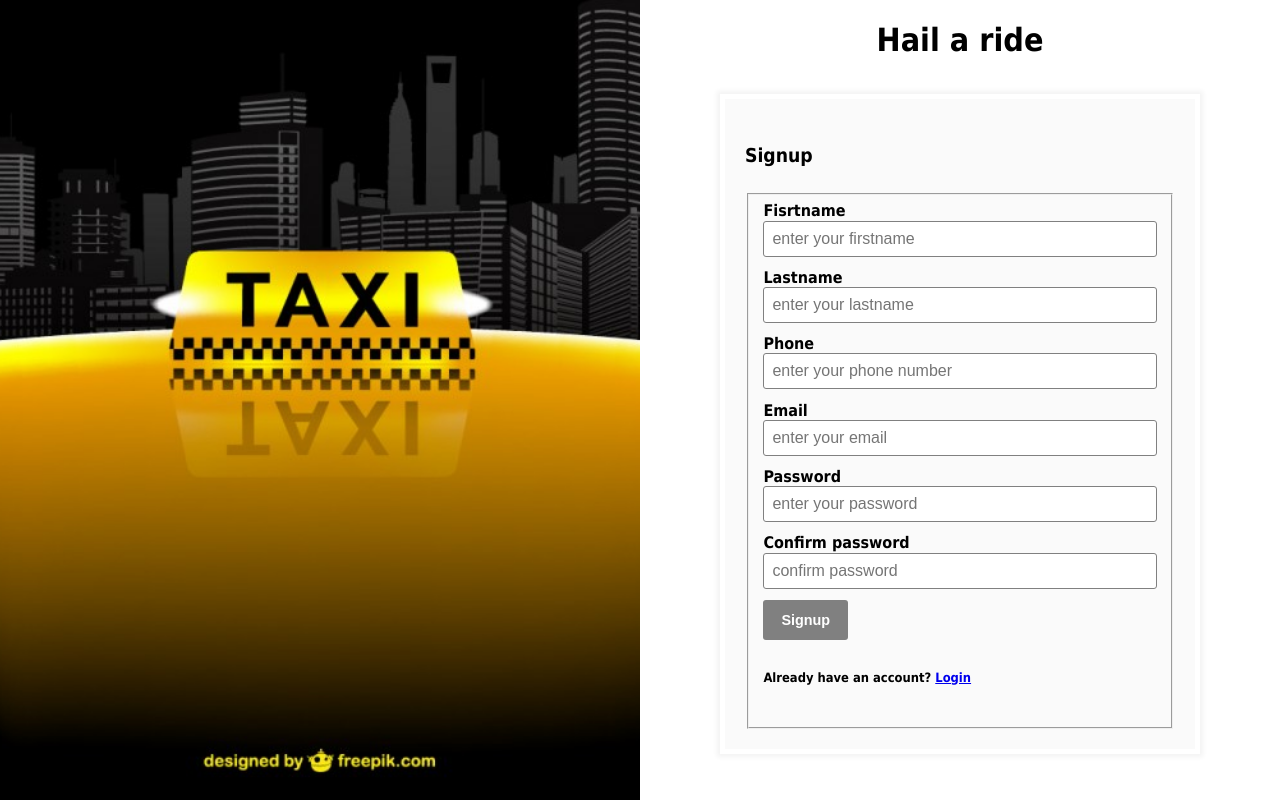
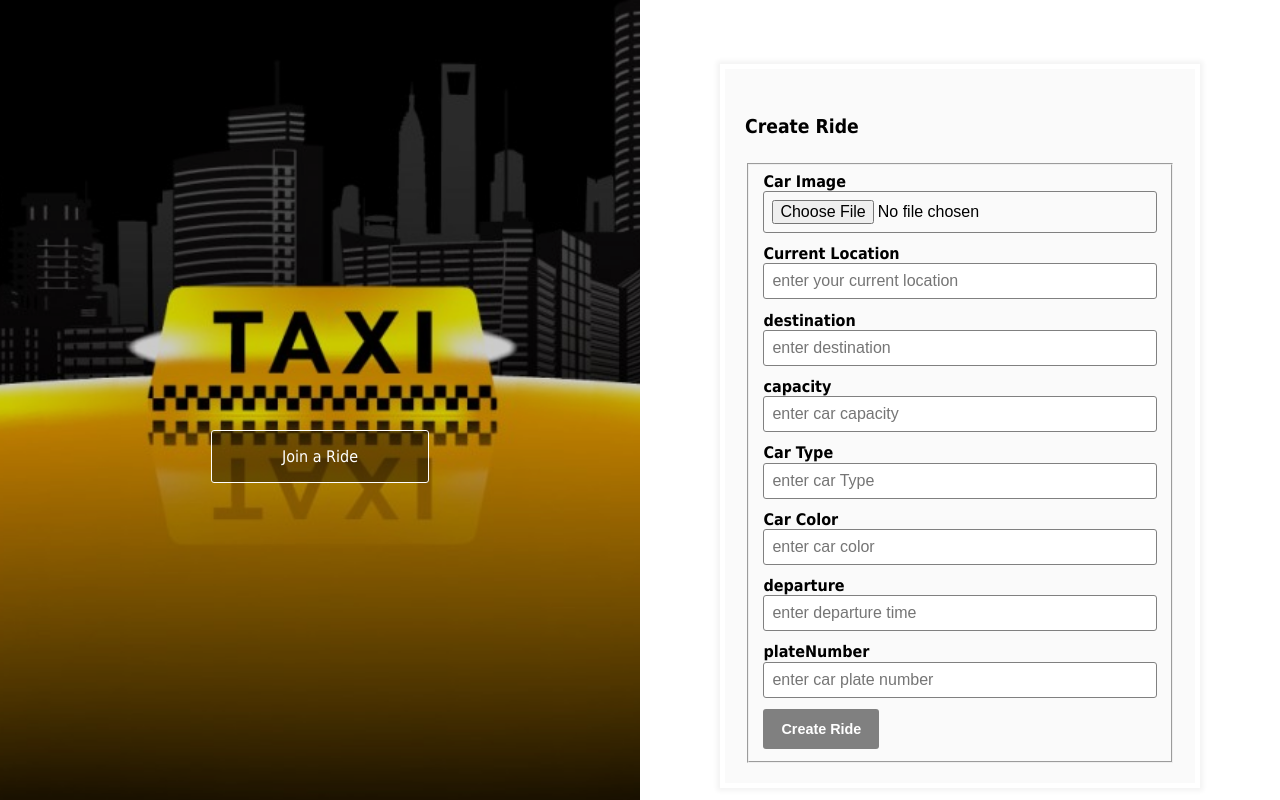
Before and after one commit to okoroemeka/Ride-my-way-react, a React app: page /request in a window 1280 px wide. Built offline with nearby package versions, Linux system fonts and the light colour scheme.

Commit message:
ft(ride): create ride-offer
- add create ride-offer

[Finishes #166870696]

```diff
--- a/package.json
+++ b/package.json
@@ -62,6 +62,7 @@
     "apollo-cache-inmemory": "^1.6.2",
     "apollo-client": "^2.6.3",
     "apollo-link-http": "^1.5.15",
+    "axios": "^0.19.0",
     "dotenv": "^8.0.0",
     "file-loader": "^4.0.0",
     "graphql": "^14.3.1",
--- a/src/App.jsx
+++ b/src/App.jsx
@@ -2,6 +2,7 @@ import React, { Component, Fragment } from 'react';
 import { BrowserRouter, Route, Switch } from 'react-router-dom';
 import Home from './component/home/Home';
 import Header from './component/header/Header';
+import CreateRideOffer from './component/rideOffer/CreateRideOffer';
 import './styles/style.css';
 
 class App extends Component {
@@ -17,7 +18,9 @@ class App extends Component {
           {!isAuth && <Header />}
           <Fragment>
             <Switch>
-              <Route to="/" exact component={Home} />
+              <Route exact path="/" component={Home} />
+              <Route path="/ride-offer" component={CreateRideOffer} />
+              <Route path="/request" component={CreateRideOffer} />
             </Switch>
           </Fragment>
         </BrowserRouter>
--- a/src/component/commons/auth.scss
+++ b/src/component/commons/auth.scss
@@ -1,7 +1,7 @@
 @import '../commons/common.scss';
 .signup,
 .signin {
-  padding: 0.8rem 5rem;
+  padding: 4rem 5rem;
   form {
     box-shadow: 0 0 5px 3px rgba(0, 0, 0, 0.05);
     background: rgba(0, 0, 0, 0.02);
--- a/src/component/commons/common.scss
+++ b/src/component/commons/common.scss
@@ -1,3 +1,4 @@
 $white: #ffffff;
 $red: #ff0000;
 $gray: rgb(128, 128, 128);
+$green_dark: #339933;
--- a/src/component/home/Home.jsx
+++ b/src/component/home/Home.jsx
@@ -18,9 +18,11 @@ class Home extends Component {
     const { isLoginPage } = this.state;
     return (
       <div className="row">
-        <div className="col-6" id="banner" />
+        <div className="col-6" id="banner">
+          <h1>Hail a ride</h1>
+          <h3>Join our community of car pool to offer or create a ride</h3>
+        </div>
         <div className="col-6 auth-area">
-          <h1>Hail a ride</h1>
           {isLoginPage ? <Signin click={this.onClick} /> : <Signup click={this.onClick} />}
         </div>
       </div>
--- /dev/null
+++ b/src/component/rideOffer/CreateRide.scss
@@ -0,0 +1,76 @@
+@import '../commons/common.scss';
+.ride-offer {
+  height: 100vh;
+  .join-ride-container {
+    justify-content: center;
+    background-image: url('../../assets/images/taxi.jpg');
+    background-position: center;
+    background-repeat: no-repeat;
+    background-size: cover;
+    .ride-offer-overlay {
+      width: 100%;
+      height: 100%;
+      text-align: center;
+      background-color: rgba(0, 0, 0, 0.2);
+      .join-ride {
+        color: $white;
+        display: inline-block;
+        text-decoration: none;
+        padding: 16px 70px;
+        margin: 430px 0px;
+        border-radius: 3px;
+        background-color: rgba(0, 0, 0, 0.4);
+        border: 1px solid $white;
+        transition: 50ms;
+        &:hover {
+          border: none;
+          cursor: pointer;
+          background-color: $green_dark;
+        }
+      }
+    }
+
+    // &:container {
+    // }
+  }
+  .create-ride-container {
+    .create-ride {
+      padding: 4rem 5rem;
+      form {
+        box-shadow: 0 0 5px 3px rgba(0, 0, 0, 0.05);
+        background: #00000005;
+        border: 5px solid $white;
+        padding: 20px;
+        font-size: 1.2rem;
+        line-height: 1.2;
+        font-weight: 600;
+        label {
+          font-size: 1rem;
+          display: block;
+          margin-bottom: 0.7rem;
+          input {
+            width: 100%;
+            padding: 0.5rem;
+            font-size: 1rem;
+            border: 1px solid $gray;
+            border-radius: 3px;
+            &:focus {
+              outline: 0;
+              border-color: $gray;
+            }
+          }
+        }
+        button {
+          color: $white;
+          font-size: 0.9rem;
+          font-weight: bold;
+          padding: 12px 18px;
+          border: none;
+          border-radius: 3px;
+          background-color: $gray;
+          cursor: pointer;
+        }
+      }
+    }
+  }
+}
--- /dev/null
+++ b/src/component/rideOffer/CreateRideOffer.jsx
@@ -0,0 +1,209 @@
+import React, { Component } from 'react';
+import { withRouter, Link } from 'react-router-dom';
+import { Mutation } from 'react-apollo';
+import gql from 'graphql-tag';
+import axios from 'axios';
+import './CreateRide.scss';
+import Error from '../commons/Error';
+
+const CREATE_RIDE = gql`
+  mutation createRide(
+    $currentLocation: String!
+    $destination: String!
+    $capacity: Int!
+    $carColor: String!
+    $carType: String!
+    $departure: String!
+    $image: String!
+    $plateNumber: String!
+  ) {
+    createRide(
+      currentLocation: $currentLocation
+      destination: $destination
+      capacity: $capacity
+      carColor: $carColor
+      carImage: $image
+      carType: $carType
+      departure: $departure
+      plateNumber: $plateNumber
+    ) {
+      destination
+    }
+  }
+`;
+class CreateRide extends Component {
+  state = {
+    currentLocation: '',
+    destination: '',
+    capacity: '',
+    carColor: '',
+    carType: '',
+    departure: '',
+    image: '',
+    plateNumber: '',
+  };
+
+  uploadFile = async (e) => {
+    const { files } = e.target;
+    const data = new FormData();
+    data.append('file', files[0]);
+    data.append('upload_preset', 'sickfits');
+    const { data: newdata } = await axios.post(
+      'https://api.cloudinary.com/v1_1/dejndvrjd/image/upload',
+      data,
+    );
+    this.setState({
+      image: newdata.secure_url,
+    });
+  };
+
+  onInputChange = (event) => {
+    const {
+      target: { name, value },
+    } = event;
+    this.setState({ [name]: value });
+  };
+
+  handleSubmit = async (e, createRide) => {
+    const { history } = this.props;
+    e.preventDefault();
+    await createRide();
+    this.setState({
+      currentLocation: '',
+      destination: '',
+      capacity: '',
+      carColor: '',
+      carType: '',
+      departure: '',
+      image: '',
+      plateNumber: '',
+    });
+    history.push('/request');
+  };
+
+  render() {
+    const {
+      currentLocation,
+      destination,
+      capacity,
+      carColor,
+      carType,
+      departure,
+      image,
+      plateNumber,
+    } = this.state;
+    return (
+      <Mutation
+        mutation={CREATE_RIDE}
+        variables={{ ...this.state, capacity: parseInt(capacity, 10) }}
+      >
+        {(createRide, { loading, error }) => (
+          <div className="row ride-offer">
+            <div className="col-6 join-ride-container">
+              <div className="ride-offer-overlay">
+                <Link to="/ride-requests" className="join-ride">
+                  Join a Ride
+                </Link>
+              </div>
+            </div>
+            <div className="col-6 create-ride-container">
+              <div className="create-ride">
+                <form method="post" onSubmit={e => this.handleSubmit(e, createRide)}>
+                  <h4>Create Ride</h4>
+                  {error && <Error error={error.message} />}
+                  <fieldset disabled={loading}>
+                    <label htmlFor="car-image">
+                      Car Image
+                      <input
+                        type="file"
+                        id="file"
+                        name="file"
+                        placeholder="upload an image"
+                        required
+                        onChange={this.uploadFile}
+                      />
+                    </label>
+                    {image && <img src={image} alt={carType} />}
+                    <label htmlFor="currentLocation">
+                      Current Location
+                      <input
+                        type="text"
+                        name="currentLocation"
+                        value={currentLocation}
+                        placeholder="enter your current location"
+                        onChange={this.onInputChange}
+                      />
+                    </label>
+                    <label htmlFor="destination">
+                      destination
+                      <input
+                        type="text"
+                        name="destination"
+                        value={destination}
+                        placeholder="enter destination"
+                        onChange={this.onInputChange}
+                      />
+                    </label>
+                    <label htmlFor="capacity">
+                      capacity
+                      <input
+                        type="number"
+                        name="capacity"
+                        value={capacity}
+                        placeholder="enter car capacity"
+                        onChange={this.onInputChange}
+                      />
+                    </label>
+                    <label htmlFor="carType">
+                      Car Type
+                      <input
+                        type="text"
+                        name="carType"
+                        value={carType}
+                        placeholder="enter car Type"
+                        onChange={this.onInputChange}
+                      />
+                    </label>
+                    <label htmlFor="carColor">
+                      Car Color
+                      <input
+                        type="text"
+                        name="carColor"
+                        value={carColor}
+                        placeholder="enter car color"
+                        onChange={this.onInputChange}
+                      />
+                    </label>
+                    <label htmlFor="departure">
+                      departure
+                      <input
+                        type="text"
+                        name="departure"
+                        value={departure}
+                        placeholder="enter departure time"
+                        onChange={this.onInputChange}
+                      />
+                    </label>
+                    <label htmlFor="plateNumber">
+                      plateNumber
+                      <input
+                        type="text"
+                        name="plateNumber"
+                        value={plateNumber}
+                        placeholder="enter car plate number"
+                        onChange={this.onInputChange}
+                      />
+                    </label>
+                    <button type="submit">Create Ride</button>
+                  </fieldset>
+                </form>
+              </div>
+            </div>
+          </div>
+        )}
+      </Mutation>
+    );
+  }
+}
+
+export default withRouter(CreateRide);
--- a/src/index.jsx
+++ b/src/index.jsx
@@ -1,4 +1,6 @@
 import React, { StrictMode } from 'react';
+import { BrowserRouter, Switch } from 'react-router-dom';
+
 import { ApolloProvider } from 'react-apollo';
 // import dotenv from 'dotenv';
 import { ApolloClient } from 'apollo-client';
@@ -12,6 +14,7 @@ import App from './App';
 const cache = new InMemoryCache();
 const link = new HttpLink({
   uri: 'http://localhost:4000/',
+  credentials: 'include',
 });
 
 const client = new ApolloClient({
--- a/webpack.config.dev.js
+++ b/webpack.config.dev.js
@@ -5,6 +5,7 @@ module.exports = merge(baseConfig, {
   mode: 'development',
   devServer: {
     port: 9100,
+    historyApiFallback: true,
   },
   devtool: 'source-map',
 });
```
Also changed, not shown: src/assets/images/taximan1.jpg (added), 1 other file (tests, documents, lock files or other folders).
